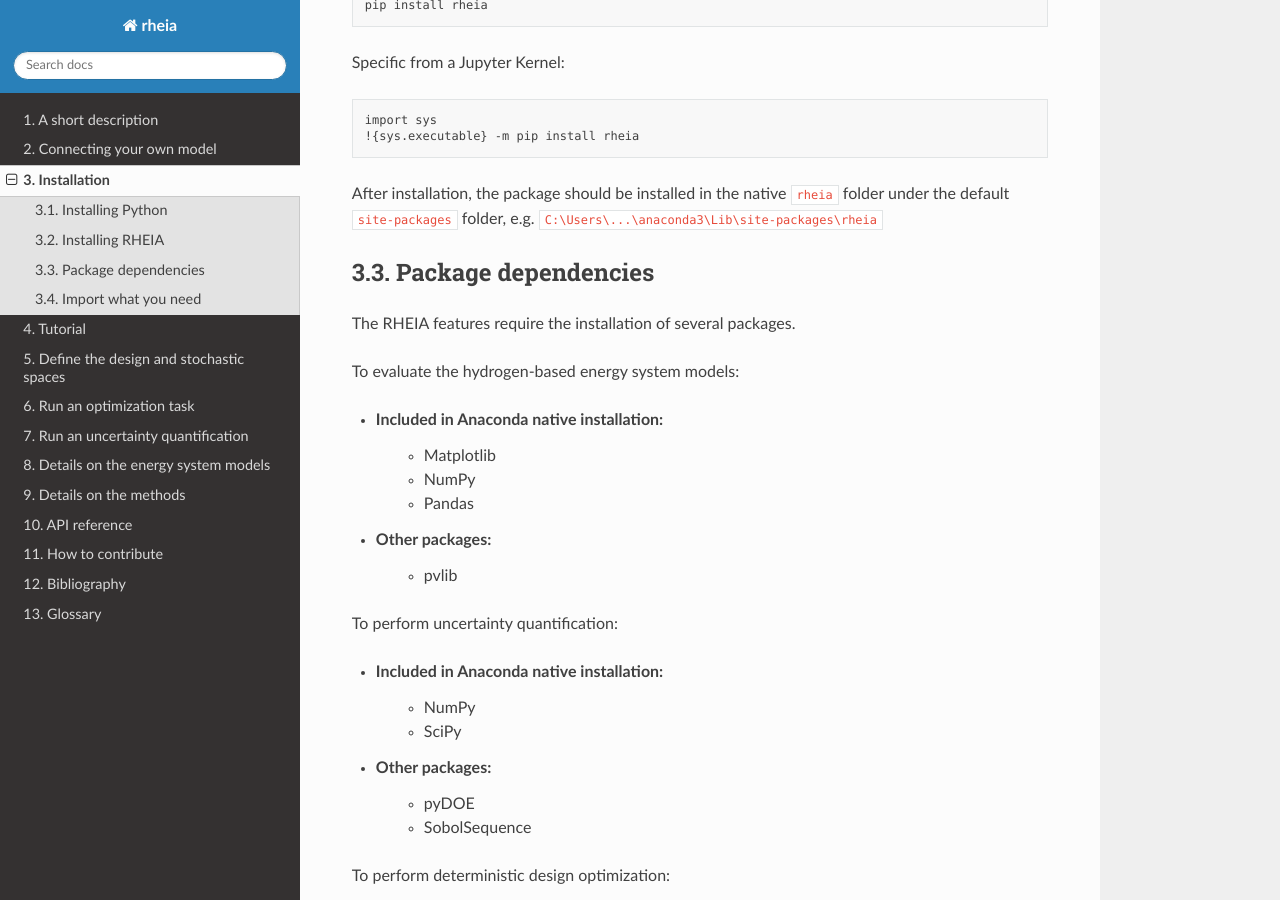
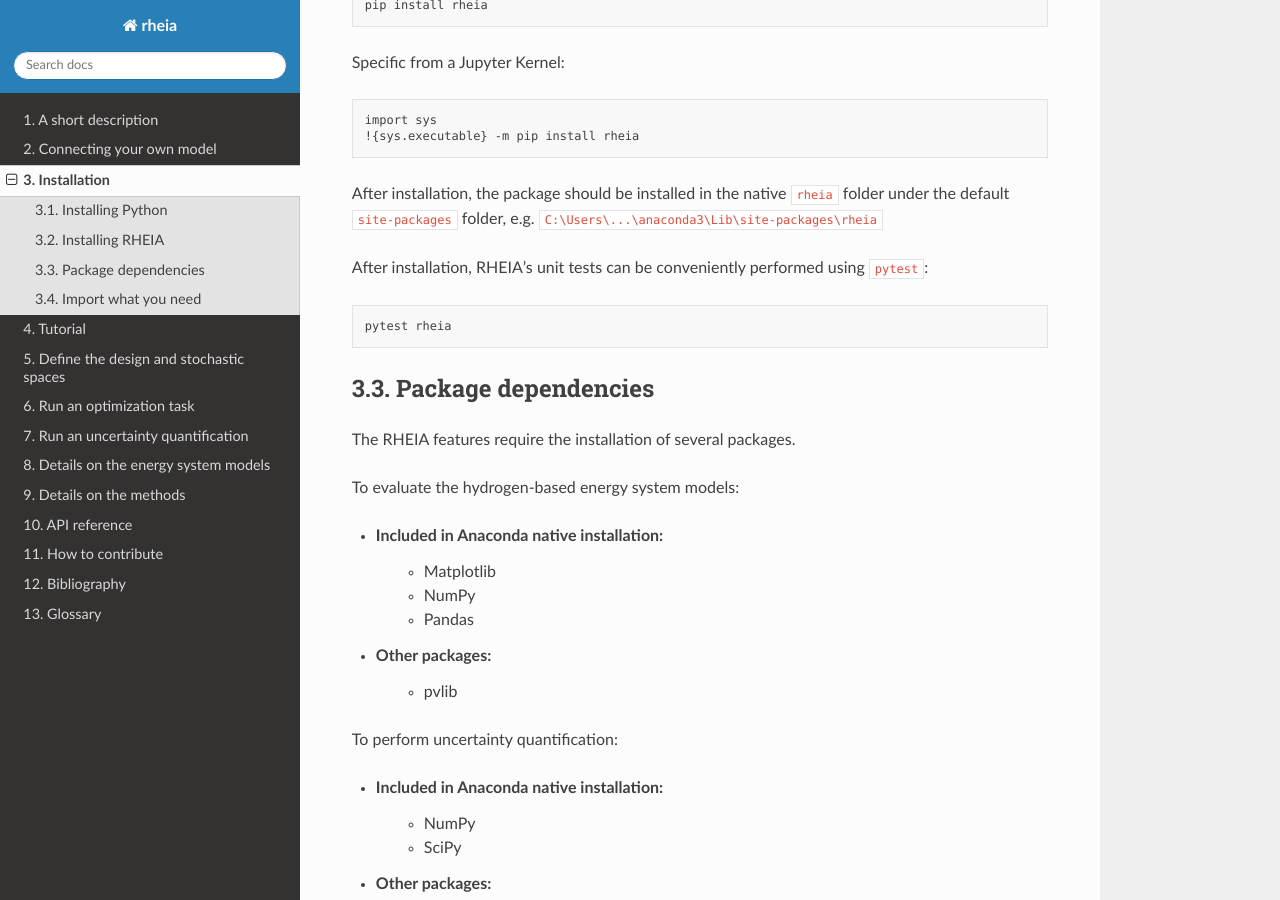
Before and after one commit to rheia-framework/RHEIA, a Sphinx documentation site: the page built from docs/sphinx/installation.rst, in a window 1280 px wide and 900 px high, scrolled down 600 px. Built offline with Sphinx 7.4.7 and the Read the Docs theme 2.0.0, drawn with Linux system fonts in a browser that asks for light colours; pages that are not in the unit, such as notebooks, are missing from menus.

Commit message:
mention command to initiate tests

```diff
--- a/docs/sphinx/installation.rst
+++ b/docs/sphinx/installation.rst
@@ -28,6 +28,10 @@ Specific from a Jupyter Kernel::
 
 After installation, the package should be installed in the native :file:`rheia` folder under the default :file:`site-packages` folder,
 e.g. :file:`C:\\Users\\...\\anaconda3\\Lib\\site-packages\\rheia`
+
+After installation, RHEIA's unit tests can be conveniently performed using ``pytest``::
+
+	pytest rheia
 
 Package dependencies
 --------------------
```
